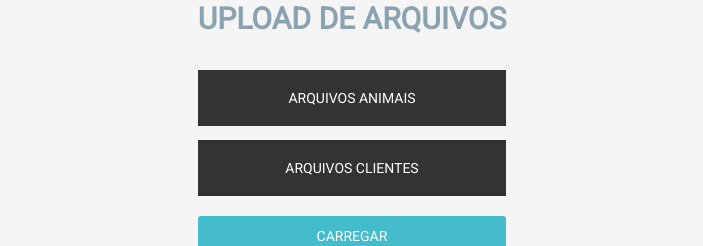
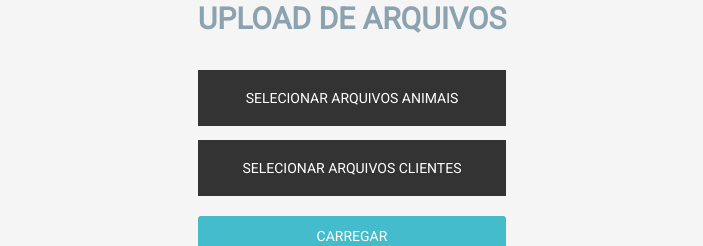
Before and after one commit to flgomes94/simplesvet-desafio-php-2021, a Vue app in the folder frontend/: page / in a window 1280 px wide. Shown: the part 165-411 px from the top of the page, without its empty margins (288-991 px from the left). Built offline with nearby package versions, Linux system fonts and the light colour scheme; no server answers.

Commit message:
Mudado Texto nas labels de Upload

```diff
--- a/frontend/src/components/Upload.vue
+++ b/frontend/src/components/Upload.vue
@@ -3,13 +3,13 @@
       <h1>Upload de Arquivos</h1>
       <div>
         <p>{{animais.name  || ""}}</p>
-        <label>Arquivos Animais
+        <label>Selecionar Arquivos Animais
           <input type="file" id="animais" ref="animais" v-on:change="handleFileUploadAnimais()"/>
         </label>
       </div>
       <div>
       <p>{{clientes.name || ""}}</p>
-        <label>Arquivos Clientes
+        <label>Selecionar Arquivos Clientes
           <input type="file" id="clientes" ref="clientes" v-on:change="handleFileUploadClientes()"/>
         </label>
       </div>
```
